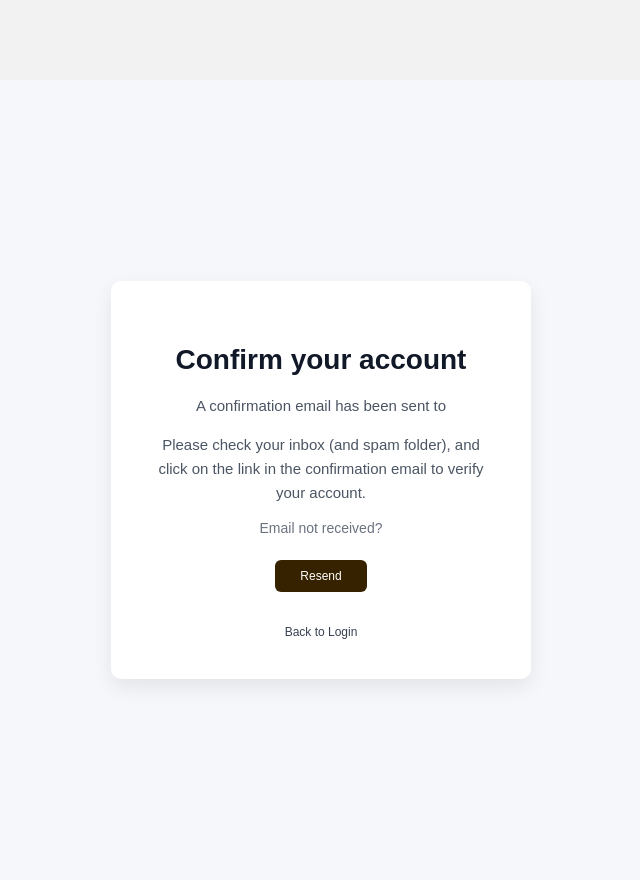
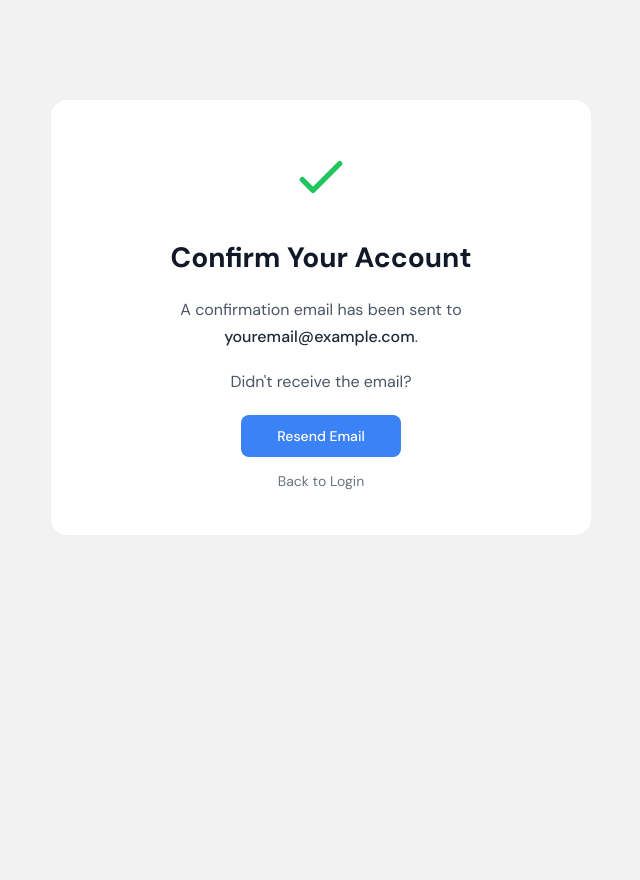
Before and after one commit to gettieCodie/galleriakamera, a PHP site: page /galleriakamera/includes/confirm_box.php in a window 1280 px wide. Shown: the whole page, without its empty margins (319-959 px from the left). After the commit the page ends 535 px from the top, so only its background shows below. Run offline with PHP 8.4, Linux system fonts and the light colour scheme.

Commit message:
added ui

```diff
--- a/buyandsell/assets/css/style.css
+++ b/buyandsell/assets/css/style.css
@@ -574,74 +574,121 @@ input, select {
 }
 
 /* confirmation box ----------------------------------------------------------------------------------------------*/
+/* Full-page container */
 .confirm-page {
-    min-height: 100vh;
     display: flex;
+    justify-content: center;
     align-items: center;
-    justify-content: center;
-    background: #f5f7fa;
-    font-family: 'DM Sans', sans-serif; /* apply font-family to this page only */
+    font-family: 'DM Sans', sans-serif;
+    padding: 20px;
     box-sizing: border-box;
 }
 
-/* Ensure all children of confirm-page use border-box */
-.confirm-page * {
-    box-sizing: inherit;
+/* Centered card */
+.confirm-box {
+    max-width: 460px;
+    width: 100%;
+    background: #ffffff;
+    padding: 45px 40px;
+    border-radius: 16px;
+    text-align: center;
+    transition: transform 0.3s ease, box-shadow 0.3s ease;
 }
 
-/* Box container */
-.confirm-box {
-    width: 420px;
-    background: #ffffff;
-    padding: 40px 35px;
-    border-radius: 10px;
-    box-shadow: 0 8px 20px rgba(0,0,0,0.08);
-    text-align: center; /* Center all inline text and links */
+/* Hover effect */
+.confirm-box:hover {
+    transform: translateY(-4px);
 }
 
+/* Icon */
+.icon-container {
+    margin-bottom: 25px;
+}
+.success-icon {
+    width: 64px;
+    height: 64px;
+    color: #22c55e; /* green for success */
+}
+
+/* Heading */
 .confirm-box h2 {
     font-size: 28px;
     font-weight: 700;
     color: #111827;
+    margin-bottom: 20px;
+}
+
+/* Paragraphs */
+.confirm-box p {
+    font-size: 16px;
+    color: #4b5563;
+    line-height: 1.7;
     margin-bottom: 18px;
 }
 
-.confirm-box p {
-    font-size: 15px;
-    color: #4b5563;
-    line-height: 1.6;
-    margin-bottom: 15px;
+/* Highlighted email */
+.highlight-email {
+    font-weight: 500;
+    color: #1f2937;
 }
 
+/* Small text */
 .no-email {
     font-size: 14px;
     color: #6b7280;
-    display: block;
-    margin-bottom: 6px;
+    margin-bottom: 5px;
+    margin-top: 15px;
 }
 
-/* Centered button */
+/* Resend button */
 .resend-btn {
-    display: inline-block;       /* allows width to fit content */
-    padding: 9px 25px;
-    margin: 18px 0;             /* vertical spacing */
-    background: #372200;
+    display: inline-block;
+    padding: 12px 36px;
+    margin-top: 1px;
+    margin-bottom: 5px;
+    background: #3b82f6;
     color: #fff;
     border: none;
-    border-radius: 6px;
-    font-size: 12px;
+    border-radius: 8px;
+    font-size: 14px;
+    font-weight: 500;
     cursor: pointer;
-    text-align: center;
+    transition: background 0.3s ease, transform 0.2s ease;
+}
+
+.resend-btn:hover {
+    background: #2563eb;
+    transform: translateY(-2px);
 }
 
 /* Back link */
 .back {
     display: block;
-    margin-top: 15px;
-    font-size: 12px;
-    color: #374151;
+    padding-top: 10px;
+    font-size: 14px;
+    color: #6b7280;
     text-decoration: none;
+    transition: color 0.3s ease;
 }
+
+.back:hover {
+    color: #111827;
+    text-decoration: underline;
+}
+
+/* Responsive */
+@media (max-width: 500px) {
+    .confirm-box {
+        padding: 30px 20px;
+    }
+    .confirm-box h2 {
+        font-size: 24px;
+    }
+    .confirm-box p {
+        font-size: 15px;
+    }
+}
+
 
 /* testiomonial ----------------------------------------------------------------------------------------------*/
 .testimonial-section {
--- a/buyandsell/includes/confirm_box.php
+++ b/buyandsell/includes/confirm_box.php
@@ -2,26 +2,31 @@
 <html lang="en">
 <head>
     <meta charset="UTF-8">
-    <title>Confirm Account</title>
+    <title>Confirm Your Account</title>
     <link rel="stylesheet" href="../assets/css/style.css">
+    <link href="https://fonts.googleapis.com/css2?family=DM+Sans:wght@400;500;700&display=swap" rel="stylesheet">
 </head>
 <body>
-    <section class="confirm-page">
+    <div class="confirm-page">
         <div class="confirm-box">
 
-            <h2>Confirm your account</h2>
+            <!-- Icon for confirmation -->
+            <div class="icon-container">
+                <svg xmlns="http://www.w3.org/2000/svg" width="64" height="64" fill="none" viewBox="0 0 24 24" stroke="currentColor" stroke-width="2" class="success-icon">
+                    <path stroke-linecap="round" stroke-linejoin="round" d="M5 13l4 4L19 7" />
+                </svg>
+            </div>
 
-            <p>A confirmation email has been sent to </p>
-            <p>Please check your inbox (and spam folder), and click on the link in the confirmation email to verify your account.</p>
+            <h2>Confirm Your Account</h2>
 
-            <label for="email" class="no-email">Email not received?</label>
+            <p>A confirmation email has been sent to <span class="highlight-email">youremail@example.com</span>.</p>
 
-            <button class="resend-btn">Resend</button>
+            <p class="no-email">Didn't receive the email?</p>
+            <button class="resend-btn">Resend Email</button>
 
             <a href="../login.php" class="back">Back to Login</a>
 
         </div>
-    </section>
-
+    </div>
 </body>
 </html>
```
